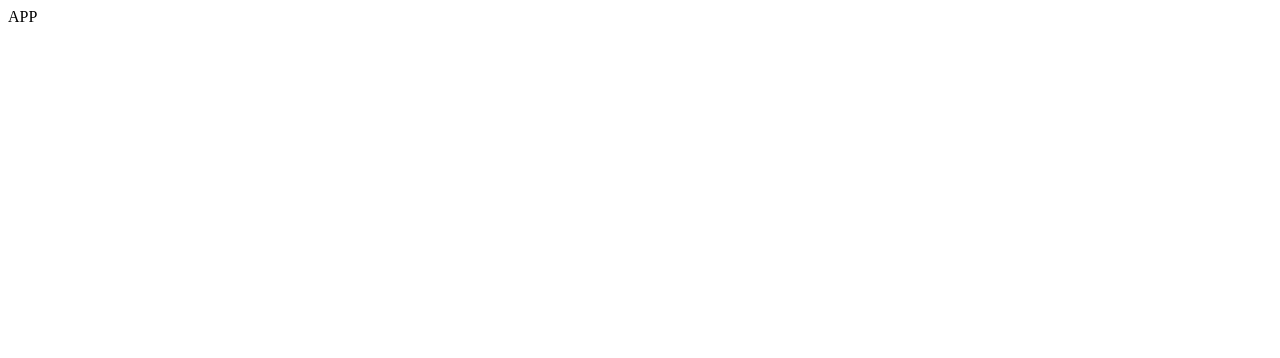
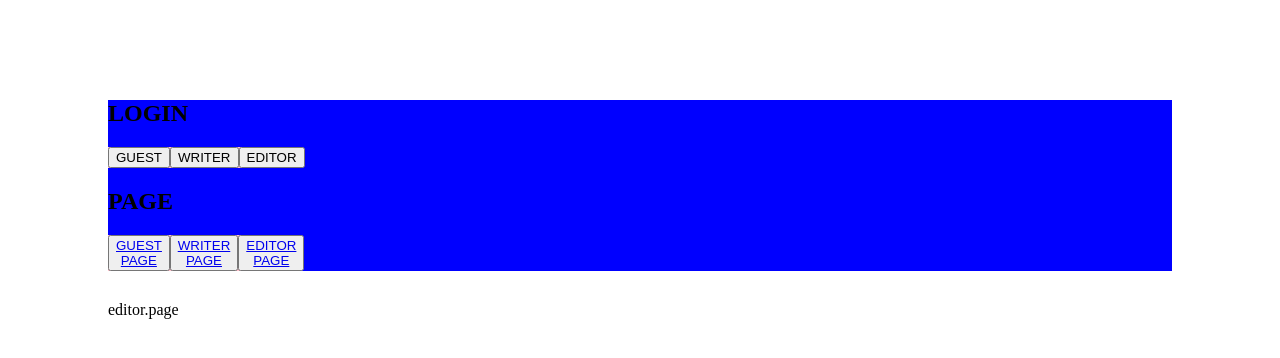
Before and after one commit to Yubron/acon3d, a React (Create React App) app in the folder client/: page /editor in a window 1280 px wide. Shown: the top 358 px of the page. Built offline with nearby package versions, Linux system fonts and the light colour scheme.

Commit message:
front: setting(react-query, router)

```diff
--- a/client/package.json
+++ b/client/package.json
@@ -8,7 +8,10 @@
     "@testing-library/user-event": "^13.5.0",
     "react": "^17.0.2",
     "react-dom": "^17.0.2",
+    "react-query": "^3.34.16",
+    "react-router-dom": "^6.2.2",
     "react-scripts": "5.0.0",
+    "styled-components": "^5.3.3",
     "web-vitals": "^2.1.4"
   },
   "scripts": {
--- a/client/src/App.js
+++ b/client/src/App.js
@@ -1,9 +1,25 @@
+import { Route, Routes } from "react-router-dom";
+import GuestPage from "./pages/Guest.page";
+import styled from "styled-components"
+import WriterPage from "./pages/Writer.page";
+import EditorPage from "./pages/Editor.page";
+import Header from "./pages/Header.page";
+
 function App() {
   return (
-    <div className="App">
-      APP
-    </div>
+    <Container>
+      <Header />
+      <Routes>
+        <Route path="/" element={<GuestPage />} />
+        <Route path="/writer" element={<WriterPage/>} />
+        <Route path="/editor" element={<EditorPage />} />
+      </Routes>
+    </Container>
   );
 }
 
 export default App;
+
+const Container = styled.div`
+  margin: 100px;
+`
--- /dev/null
+++ b/client/src/common.js
@@ -0,0 +1,5 @@
+import styled from 'styled-components'
+
+export const MainContainer = styled.div`
+
+`
--- a/client/src/index.js
+++ b/client/src/index.js
@@ -2,10 +2,20 @@ import React from 'react';
 import ReactDOM from 'react-dom';
 import App from './App';
 import reportWebVitals from './reportWebVitals';
+import { BrowserRouter } from 'react-router-dom';
+import { QueryClient, QueryClientProvider } from "react-query";
+import { ReactQueryDevtools } from "react-query/devtools";
+
+const queryClient = new QueryClient();
 
 ReactDOM.render(
   <React.StrictMode>
-    <App />
+    <BrowserRouter>
+      <QueryClientProvider client={queryClient}>
+        <ReactQueryDevtools initialIsOpen={true} />
+          <App />
+      </QueryClientProvider>
+    </BrowserRouter>
   </React.StrictMode>,
   document.getElementById('root')
 );
--- /dev/null
+++ b/client/src/pages/Editor.page.jsx
@@ -0,0 +1,12 @@
+import React from 'react'
+import { MainContainer } from '../common'
+
+const EditorPage = () => {
+  return (
+    <MainContainer>
+      editor.page
+    </MainContainer>
+  )
+}
+
+export default EditorPage
--- /dev/null
+++ b/client/src/pages/Guest.page.jsx
@@ -0,0 +1,13 @@
+import React from 'react'
+import { MainContainer } from '../common'
+
+const GuestPage = () => {
+
+  return (
+    <MainContainer>
+      guest.page
+    </MainContainer>
+  )
+}
+
+export default GuestPage
--- /dev/null
+++ b/client/src/pages/Header.page.jsx
@@ -0,0 +1,41 @@
+import React from 'react'
+import { Link } from 'react-router-dom'
+import styled from 'styled-components'
+
+const Header = () => {
+
+
+
+  return (
+    <HeaderContainer>
+      <h2> LOGIN </h2>
+      <ButtonFrame>
+        <button> GUEST </button>
+        <button> WRITER </button>
+        <button> EDITOR </button>
+      </ButtonFrame>
+
+      <h2> PAGE </h2>
+      <ButtonFrame>
+        <button> <Link to='/'> GUEST PAGE </Link> </button>
+        <button> <Link to='/writer'> WRITER PAGE </Link> </button>
+        <button> <Link to='/editor'> EDITOR PAGE </Link> </button>
+      </ButtonFrame>
+    </HeaderContainer>
+  )
+}
+
+export default Header
+
+const HeaderContainer = styled.div`
+  width: 100%;
+  background-color: blue;
+  margin-bottom: 30px;
+`
+
+const ButtonFrame = styled.div`
+  width: 13%;
+  background-color: pink;
+  display: flex;
+  justify-content: space-between
+`
--- /dev/null
+++ b/client/src/pages/Writer.page.jsx
@@ -0,0 +1,12 @@
+import React from 'react'
+import { MainContainer } from '../common'
+
+const WriterPage = () => {
+  return (
+    <MainContainer>
+      writer.page
+    </MainContainer>
+  )
+}
+
+export default WriterPage
```
Also changed, not shown: client/src/hooks/useQuery/test.js (added), 1 other file (tests, documents, lock files or other folders).
